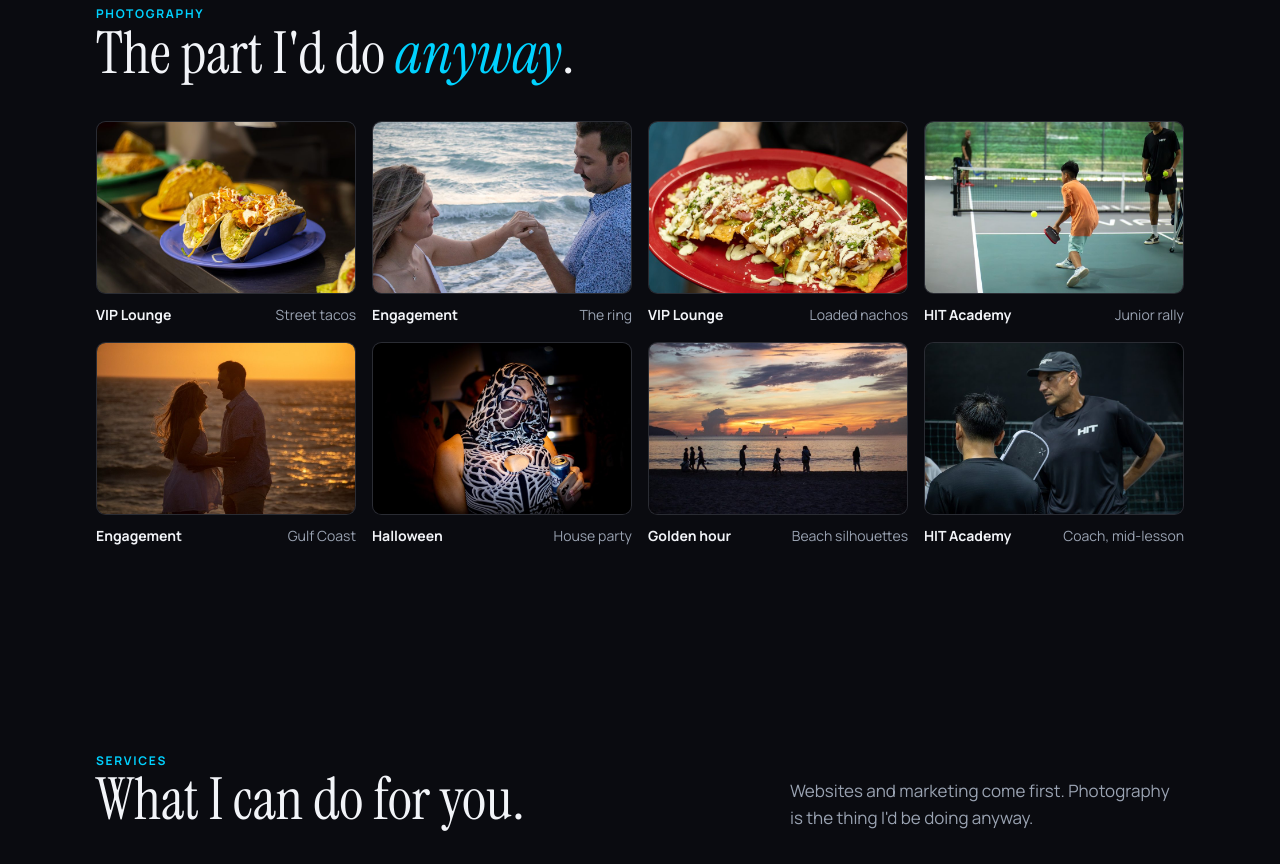
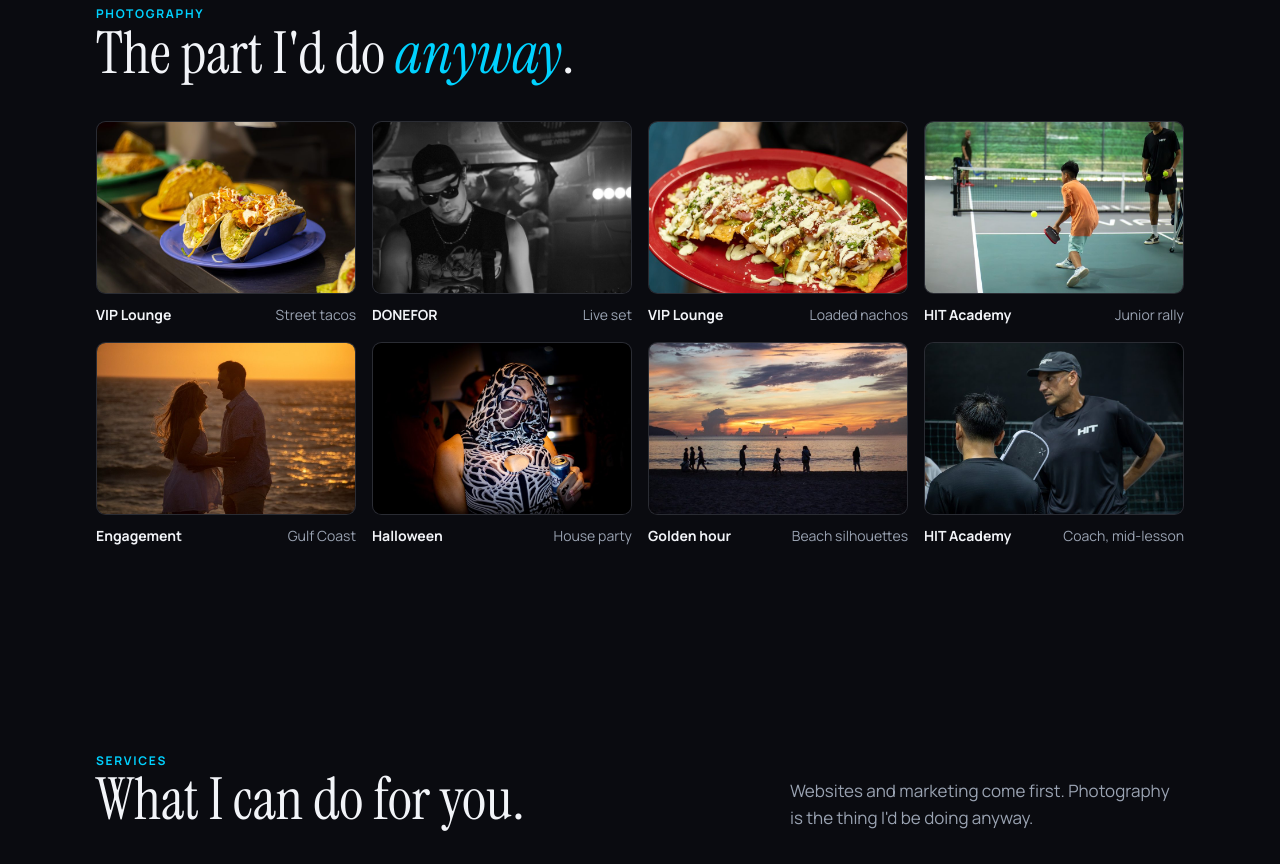
Before and after one commit to aiassistantlewis/cameronclark-site, a plain HTML site: page index.html in a window 1280 px wide. Shown: the part 2140-3004 px from the top of the page. Drawn offline with Linux system fonts and the light colour scheme.

Commit message:
Photography: replace first engagement photo with DONEFOR live shot
Co-Authored-By: Claude Opus 5.5 <noreply@anthropic.com>

```diff
--- a/index.html
+++ b/index.html
@@ -595,7 +595,7 @@ height="0" width="0" style="display:none;visibility:hidden"></iframe></noscript>
       </div>
       <div class="photo-grid" id="gallery">
         <figure class="shot"><a class="ph" href="photos/vip-tacos-xl.jpg" data-lb><img src="photos/vip-tacos.jpg" alt="Two street tacos on a blue plate, topped with cilantro and lime" width="900" height="600" loading="lazy"></a><figcaption><b>VIP Lounge</b><span>Street tacos</span></figcaption></figure>
-        <figure class="shot"><a class="ph" href="photos/engagement-proposal-xl.jpg" data-lb><img src="photos/engagement-proposal.jpg" alt="Newly engaged couple holding hands at the water's edge, her ring catching the light" width="900" height="600" loading="lazy"></a><figcaption><b>Engagement</b><span>The ring</span></figcaption></figure>
+        <figure class="shot"><a class="ph" href="photos/donefor-live-xl.jpg" data-lb><img src="photos/donefor-live.jpg" alt="DONEFOR guitarist in a backwards cap and sunglasses looking down at his guitar under stage lights, in black and white" width="900" height="600" loading="lazy"></a><figcaption><b>DONEFOR</b><span>Live set</span></figcaption></figure>
         <figure class="shot"><a class="ph" href="photos/vip-nachos-xl.jpg" data-lb><img src="photos/vip-nachos.jpg" alt="Loaded nachos on a red plate, held up to the camera" width="900" height="600" loading="lazy"></a><figcaption><b>VIP Lounge</b><span>Loaded nachos</span></figcaption></figure>
         <figure class="shot"><a class="ph" href="photos/hit-rally-xl.jpg" data-lb><img src="photos/hit-rally.jpg" alt="Young player lunging for a pickleball during a rally" width="900" height="600" loading="lazy"></a><figcaption><b>HIT Academy</b><span>Junior rally</span></figcaption></figure>
         <figure class="shot"><a class="ph" href="photos/engagement-xl.jpg" data-lb><img src="photos/engagement.jpg" alt="Backlit couple embracing on the beach at golden hour" width="900" height="600" loading="lazy"></a><figcaption><b>Engagement</b><span>Gulf Coast</span></figcaption></figure>
```
Also changed, not shown: photos/donefor-live-xl.jpg (added), photos/donefor-live.jpg (added).
